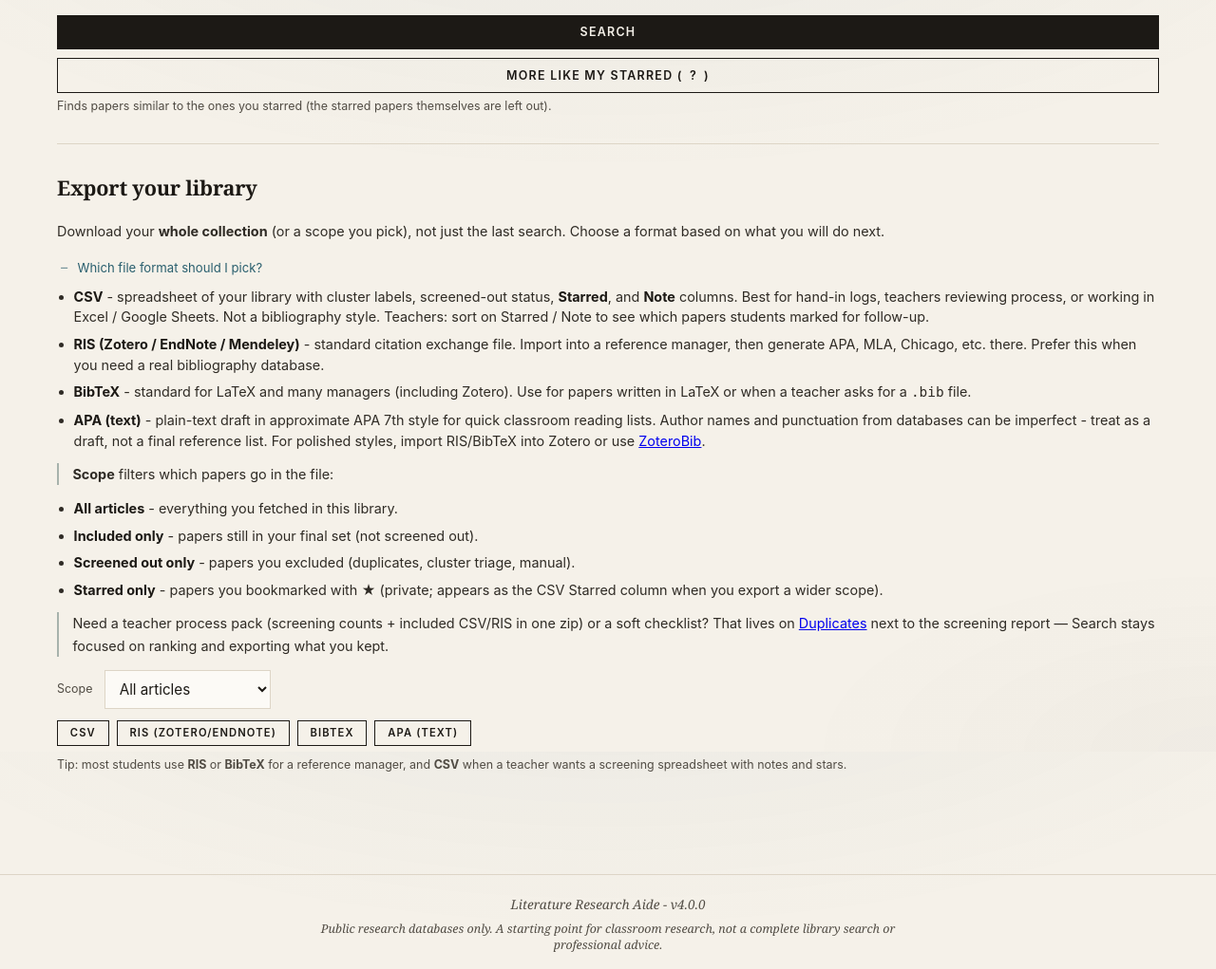
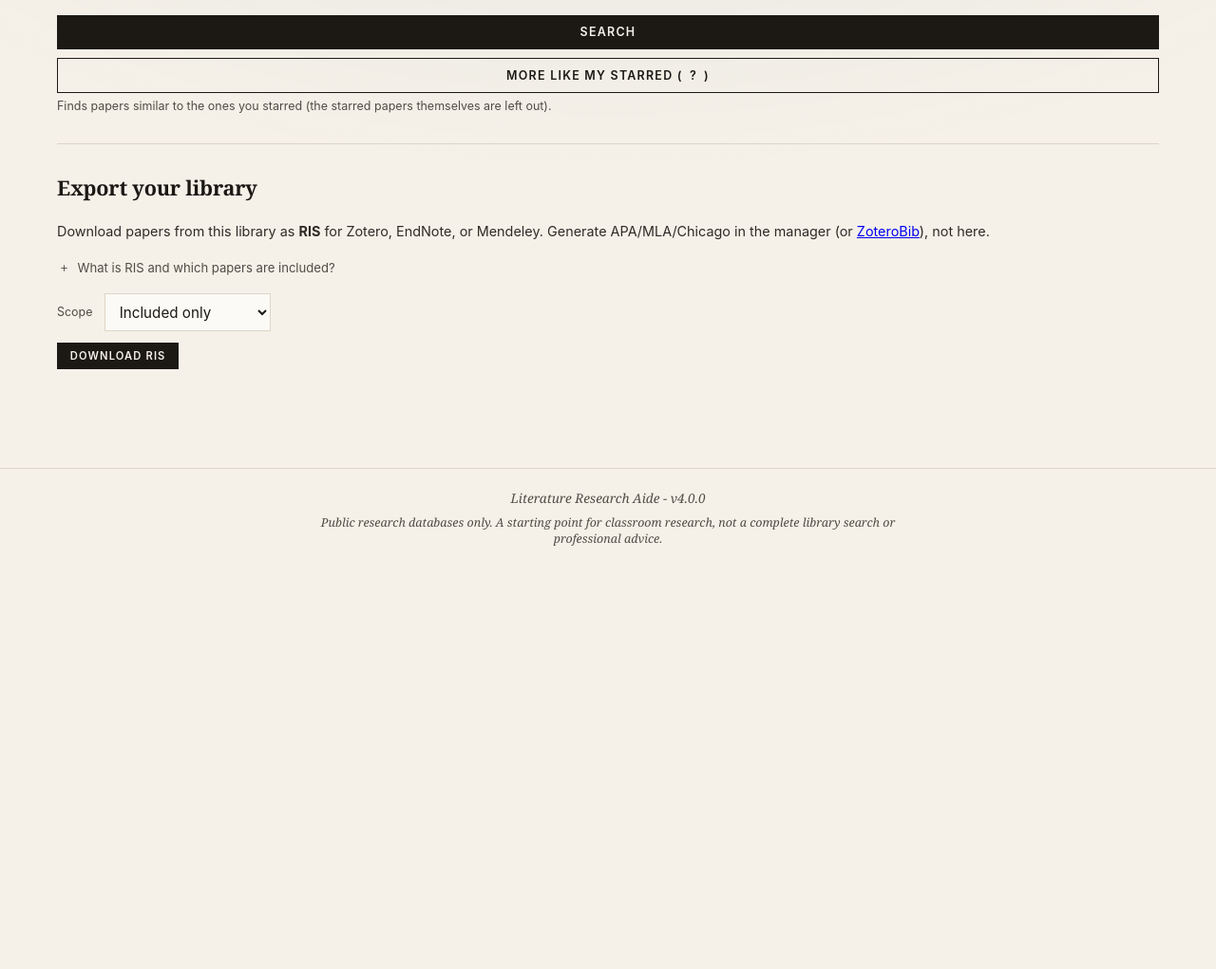
Before and after one commit to j0nsh1n/ResearchDatabaseSearchTool, a Python web app: template templates/search.html in a window 1280 px wide. Shown: the part 808-1829 px from the top of the page at 95% size. After the commit the page ends 1383 px from the top, so only its background shows below. Run offline with Jinja, Linux system fonts and the light colour scheme; the template is opened without the code that fills it, so the values that code supplies are empty.

Commit message:
simplify: library export is RIS only in the Search UI
Drop CSV / BibTeX / APA buttons from Export your library. One format
(RIS for Zotero/EndNote/Mendeley) is enough for HS; styles are done in
the manager. API still supports other formats for the hand-in pack and
tests. Default scope is included only.

```diff
--- a/templates/feature_guide.html
+++ b/templates/feature_guide.html
@@ -4,7 +4,7 @@
  <meta charset="UTF-8">
  <meta name="viewport" content="width=device-width, initial-scale=1.0">
  <title>{{ guide.title }} - Literature Research Aide</title>
- <link rel="stylesheet" href="/static/css/style.css?v=20260717r4">
+ <link rel="stylesheet" href="/static/css/style.css?v=20260717r4c">
  <script>
  (function() {
  const saved = localStorage.getItem('theme');
--- a/templates/landing.html
+++ b/templates/landing.html
@@ -4,7 +4,7 @@
  <meta charset="UTF-8">
  <meta name="viewport" content="width=device-width, initial-scale=1.0">
  <title>Literature Research Aide</title>
- <link rel="stylesheet" href="/static/css/style.css?v=20260717r4">
+ <link rel="stylesheet" href="/static/css/style.css?v=20260717r4c">
  <script>
  (function() {
  const saved = localStorage.getItem('theme');
@@ -74,7 +74,7 @@
  <span class="feature-icon" aria-hidden="true">&#127919;</span>
  <h3>Similarity search</h3>
  <p>Rank by meaning plus exact words, filter by year, start from a seed
- paper, or find more like your starred set. Export CSV, RIS, or BibTeX.</p>
+ paper, or find more like your starred set. Export RIS for Zotero or similar.</p>
  <span class="feature-more">Learn more →</span>
  </a>
  <a href="/learn/private-workspace" class="feature-card">
--- a/templates/search.html
+++ b/templates/search.html
@@ -192,64 +192,41 @@
 
 <section class="card">
  <h2>Export your library</h2>
- <p class="info-text">Download your <strong>whole collection</strong> (or a scope you pick), not just
- the last search. Choose a format based on what you will do next.</p>
- <details class="help-details" open>
-  <summary>Which file format should I pick?</summary>
-  <ul class="export-format-list">
-   <li><strong>CSV</strong> - spreadsheet of your library with cluster labels, screened-out status,
-   <strong>Starred</strong>, and <strong>Note</strong> columns. Best for hand-in logs, teachers
-   reviewing process, or working in Excel / Google Sheets. Not a bibliography style. Teachers:
-   sort on Starred / Note to see which papers students marked for follow-up.</li>
-   <li><strong>RIS (Zotero / EndNote / Mendeley)</strong> - standard citation exchange file. Import
-   into a reference manager, then generate APA, MLA, Chicago, etc. there. Prefer this when you need
-   a real bibliography database.</li>
-   <li><strong>BibTeX</strong> - standard for LaTeX and many managers (including Zotero). Use for
-   papers written in LaTeX or when a teacher asks for a <code>.bib</code> file.</li>
-   <li><strong>APA (text)</strong> - plain-text draft in approximate APA 7th style for quick classroom
-   reading lists. Author names and punctuation from databases can be imperfect - treat as a draft,
-   not a final reference list. For polished styles, import RIS/BibTeX into Zotero or use
-   <a href="https://zbib.org/" target="_blank" rel="noopener">ZoteroBib</a>.</li>
-  </ul>
-  <p class="info-text"><strong>Scope</strong> filters which papers go in the file:</p>
+ <p class="info-text">Download papers from this library as <strong>RIS</strong> for Zotero, EndNote,
+ or Mendeley. Generate APA/MLA/Chicago in the manager (or
+ <a href="https://zbib.org/" target="_blank" rel="noopener">ZoteroBib</a>), not here.</p>
+ <details class="help-details">
+  <summary>What is RIS and which papers are included?</summary>
+  <p class="info-text"><strong>RIS</strong> is a standard citation file. Import it into a reference
+  manager, then format the bibliography for class. One format keeps this step simple for high school
+  use (Zotero handles APA and other styles after import).</p>
+  <p class="info-text"><strong>Scope</strong> chooses which papers go in the file:</p>
   <ul class="export-format-list">
    <li><strong>All articles</strong> - everything you fetched in this library.</li>
    <li><strong>Included only</strong> - papers still in your final set (not screened out).</li>
    <li><strong>Screened out only</strong> - papers you excluded (duplicates, cluster triage, manual).</li>
-   <li><strong>Starred only</strong> - papers you bookmarked with ★ (private; appears as the CSV
-   Starred column when you export a wider scope).</li>
+   <li><strong>Starred only</strong> - papers you bookmarked with ★.</li>
   </ul>
-  <p class="info-text">Need a teacher process pack (screening counts + included CSV/RIS in one zip)
-  or a soft checklist? That lives on <a href="/statistics">Duplicates</a> next to the screening
-  report — Search stays focused on ranking and exporting what you kept.</p>
+  <p class="info-text">Need screening counts or a teacher process zip (report + spreadsheet)?
+  That lives on <a href="/statistics">Duplicates</a> — separate from this citation export.</p>
  </details>
  <div class="export-scope-row">
  <label for="lib-export-scope" class="help-text export-scope-label">Scope</label>
  <select id="lib-export-scope" class="export-scope-select"
   title="Which papers to include in the download">
  <option value="all">All articles</option>
- <option value="included">Included only</option>
+ <option value="included" selected>Included only</option>
  <option value="excluded">Screened out only</option>
  <option value="starred">Starred only</option>
  </select>
  </div>
  <div class="export-row export-row-formats">
- <button type="button" class="btn btn-secondary btn-sm" data-lib-export-format="csv"
-  title="Spreadsheet log with clusters, screening, notes">CSV</button>
- <button type="button" class="btn btn-secondary btn-sm" data-lib-export-format="ris"
-  title="Import into Zotero, EndNote, or Mendeley">RIS (Zotero/EndNote)</button>
- <button type="button" class="btn btn-secondary btn-sm" data-lib-export-format="bibtex"
-  title="For LaTeX or Zotero (.bib)">BibTeX</button>
- <button type="button" class="btn btn-secondary btn-sm" data-lib-export-format="apa"
-  title="Plain-text APA-style draft for class (not final)">APA (text)</button>
+ <button type="button" class="btn btn-primary btn-sm" data-lib-export-format="ris"
+  title="Import into Zotero, EndNote, or Mendeley">Download RIS</button>
  </div>
- <p class="help-text" style="margin-top:0.65rem;">
- Tip: most students use <strong>RIS</strong> or <strong>BibTeX</strong> for a reference manager, and
- <strong>CSV</strong> when a teacher wants a screening spreadsheet with notes and stars.
- </p>
 </section>
 {% endblock %}
 
 {% block scripts %}
-<script src="/static/js/search.js?v=20260717r4b"></script>
+<script src="/static/js/search.js?v=20260717r4c"></script>
 {% endblock %}
--- a/templates/statistics.html
+++ b/templates/statistics.html
@@ -73,7 +73,7 @@
   <strong>Download (.txt)</strong> use the same text - good to attach to a reflection or lab report.</p>
   <p class="info-text">It is <strong>not</strong> a bibliography. For a full teacher hand-in
   (report + included CSV + RIS in one zip), use the <strong>Assignment hand-in pack</strong> card
-  below. For citation files alone, use Search → Export your library (CSV includes Starred and Note).</p>
+  below. For a citation file alone, use Search → Export your library (RIS for Zotero).</p>
  </details>
  <div id="screening-report-panel" class="screening-report-panel" hidden>
  <pre id="screening-report-body" class="screening-report-body"></pre>
```
Also changed, not shown: feature_guides.py (+9 -12 lines), README.md.
